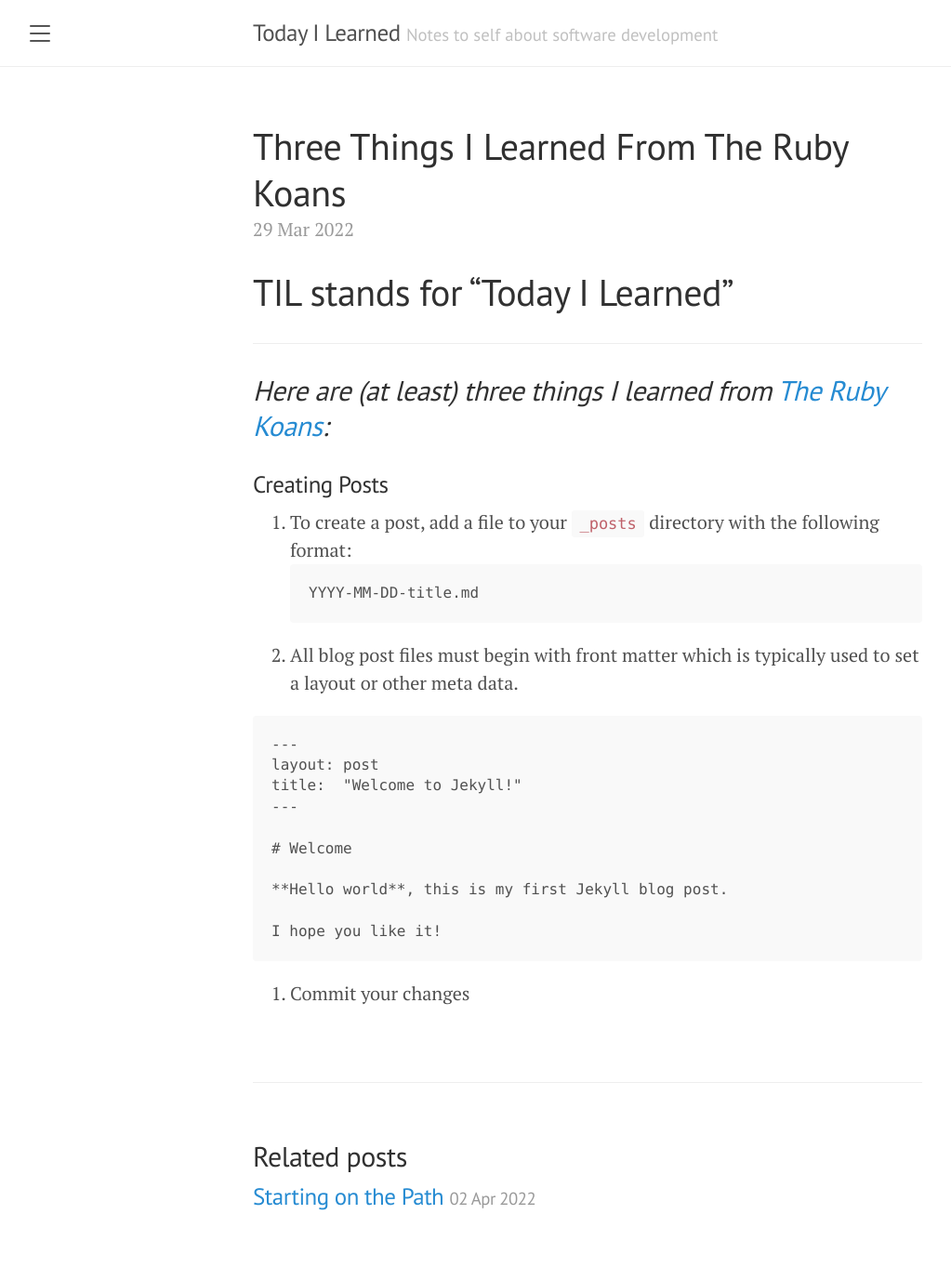
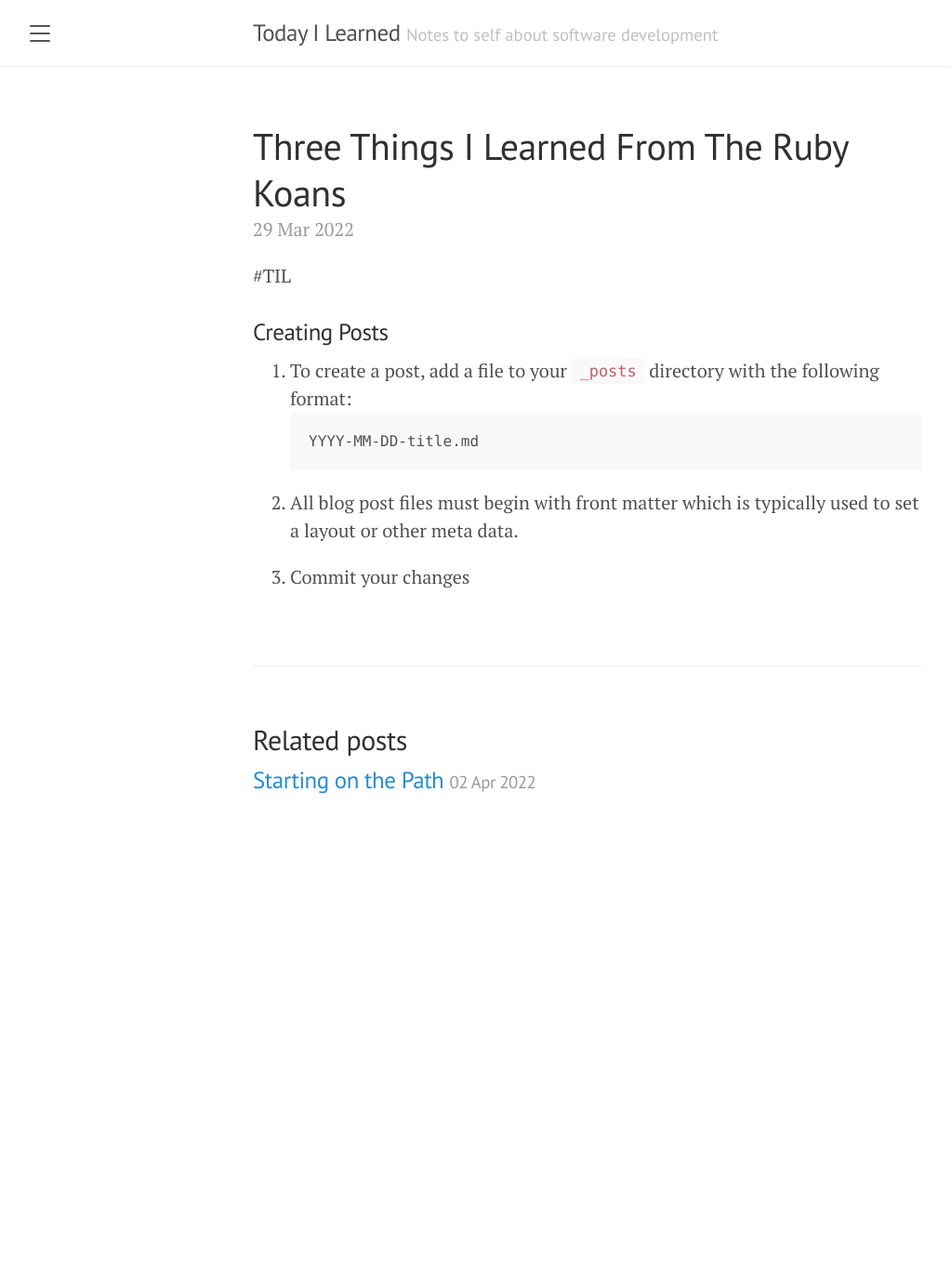
Before and after one commit to KevinDelaFuente/til, a Jekyll site: the page built from _posts/2022-03-29-three-things-i-learned-from-the-ruby-koans.md, in a window 1280 px wide. Shown: the whole page at 93% size, without its empty margins (8-1031 px from the left). Built offline with Jekyll 4.4.1, drawn with Linux system fonts in a browser that asks for light colours; our own code applies the rules of GitHub Pages for plain Markdown files; after the commit the page ends 916 px from its top, so only the background shows below that.

Commit message:
Update 2022-03-29-three-things-i-learned-from-the-ruby-koans.md

````diff
--- a/_posts/2022-03-29-three-things-i-learned-from-the-ruby-koans.md
+++ b/_posts/2022-03-29-three-things-i-learned-from-the-ruby-koans.md
@@ -1,6 +1,4 @@
-# TIL stands for "Today I Learned"
----
-## _Here are (at least) three things I learned from [The Ruby Koans](http://rubykoans.com/):_
+#TIL
 
 ### Creating Posts
 1. To create a post, add a file to your `_posts` directory with the following format:
@@ -9,16 +7,4 @@ YYYY-MM-DD-title.md
 ```
 2. All blog post files must begin with front matter which is typically used to set a layout or other meta data.
 
-```
----
-layout: post
-title:  "Welcome to Jekyll!"
----
-
-# Welcome
-
-**Hello world**, this is my first Jekyll blog post.
-
-I hope you like it!
-```
 3. Commit your changes
````
